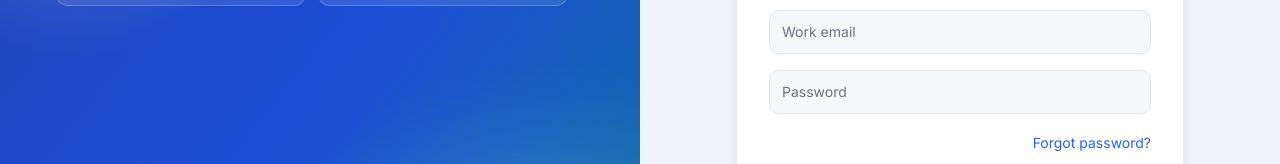
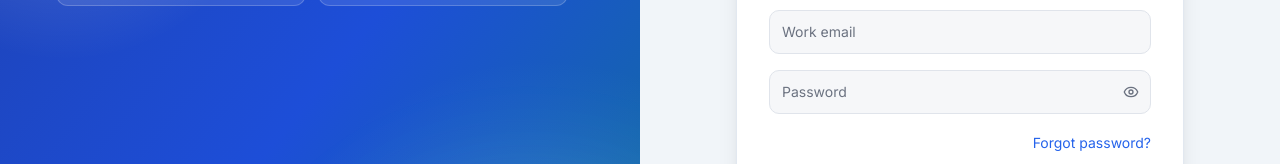
Before and after one commit to sravya-kotha-lv/Hrms-Demo, a React (Vite) app in the folder front-end/: page /login in a window 1280 px wide. Shown: the part 315-479 px from the top of the page. Built offline with nearby package versions, Linux system fonts and the light colour scheme; no server answers.

Commit message:
Added eye icon for password

```diff
--- a/front-end/src/components/ui/input.tsx
+++ b/front-end/src/components/ui/input.tsx
@@ -1,12 +1,18 @@
 import * as React from "react";
+import { Eye, EyeOff } from "lucide-react";
 
 import { cn } from "@/lib/utils";
 
 const Input = React.forwardRef<HTMLInputElement, React.ComponentProps<"input">>(
   ({ className, type, ...props }, ref) => {
+    const [showPassword, setShowPassword] = React.useState(false);
+    const isPasswordField = type === "password";
+    const resolvedType = isPasswordField && showPassword ? "text" : type;
+
+    if (!isPasswordField) {
       return (
         <input
-        type={type}
+          type={resolvedType}
           className={cn(
             "flex h-10 w-full rounded-md border border-input bg-background px-3 py-2 text-base ring-offset-background file:border-0 file:bg-transparent file:text-sm file:font-medium file:text-foreground placeholder:text-muted-foreground focus-visible:outline-none focus-visible:ring-2 focus-visible:ring-ring focus-visible:ring-offset-2 disabled:cursor-not-allowed disabled:opacity-50 md:text-sm",
             className,
@@ -15,6 +21,29 @@ const Input = React.forwardRef<HTMLInputElement, React.ComponentProps<"input">>(
           {...props}
         />
       );
+    }
+
+    return (
+      <div className="relative">
+        <input
+          type={resolvedType}
+          className={cn(
+            "flex h-10 w-full rounded-md border border-input bg-background px-3 py-2 pr-10 text-base ring-offset-background file:border-0 file:bg-transparent file:text-sm file:font-medium file:text-foreground placeholder:text-muted-foreground focus-visible:outline-none focus-visible:ring-2 focus-visible:ring-ring focus-visible:ring-offset-2 disabled:cursor-not-allowed disabled:opacity-50 md:text-sm",
+            className,
+          )}
+          ref={ref}
+          {...props}
+        />
+        <button
+          type="button"
+          onClick={() => setShowPassword((prev) => !prev)}
+          className="absolute right-2 top-1/2 -translate-y-1/2 rounded p-1 text-muted-foreground hover:text-foreground focus-visible:outline-none focus-visible:ring-2 focus-visible:ring-ring"
+          aria-label={showPassword ? "Hide password" : "Show password"}
+        >
+          {showPassword ? <EyeOff className="h-4 w-4" /> : <Eye className="h-4 w-4" />}
+        </button>
+      </div>
+    );
   },
 );
 Input.displayName = "Input";
--- a/front-end/src/pages/Projects.tsx
+++ b/front-end/src/pages/Projects.tsx
@@ -473,8 +473,8 @@ const Projects = () => {
       )}
 
       <Dialog open={open} onOpenChange={setOpen}>
-        <DialogContent className="max-w-2xl">
-          <DialogHeader>
+        <DialogContent className="max-w-2xl max-h-[90vh] overflow-y-auto custom-scroll">
+          <DialogHeader className="sticky top-0 z-10 bg-background pb-1">
             <DialogTitle>{isEdit ? "Edit Project" : "Add Project"}</DialogTitle>
           </DialogHeader>
 
```
Also changed, not shown: 1 other file (tests, documents, lock files or other folders). Lines whose indentation alone changed are shown as unchanged.
